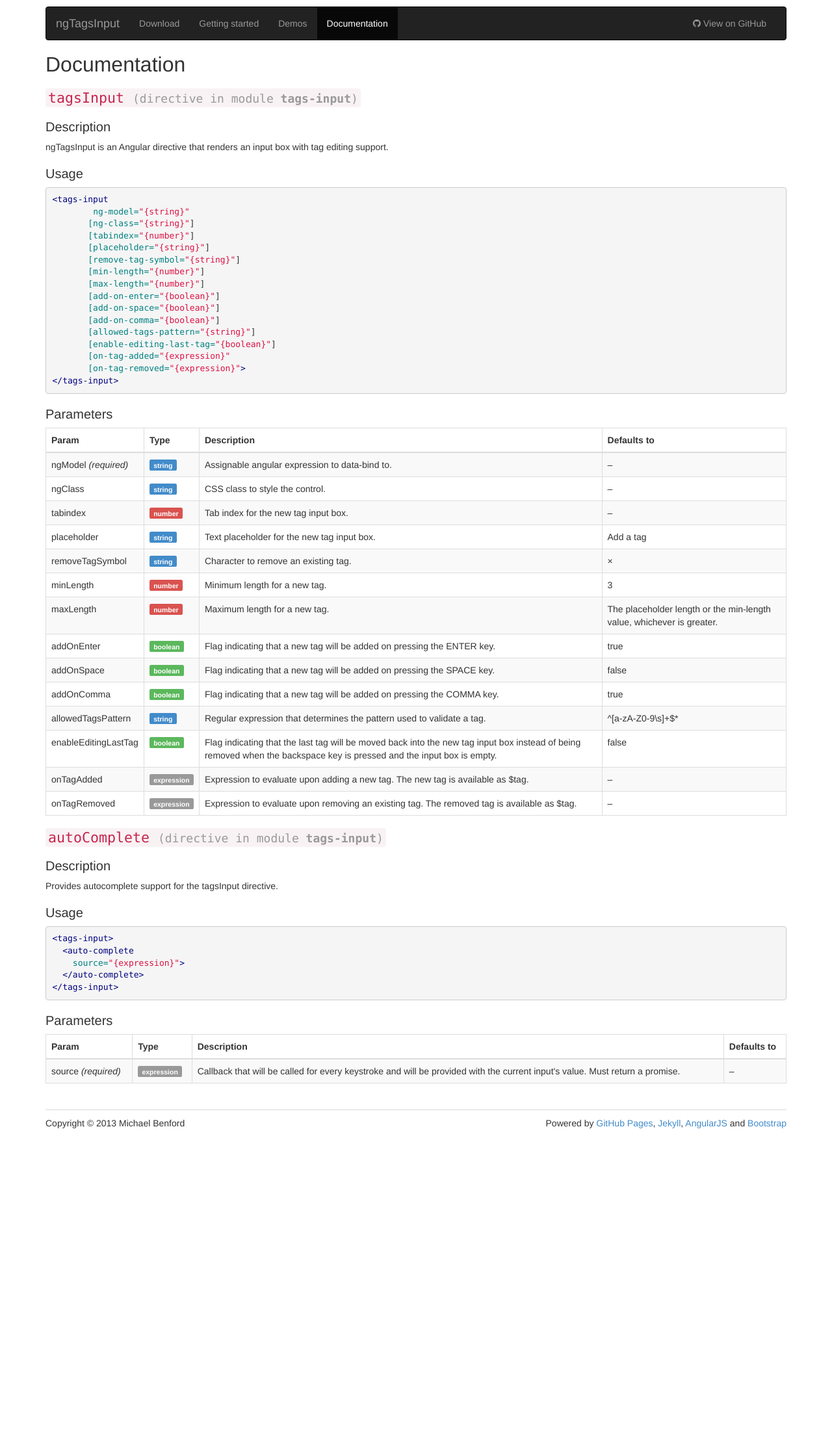
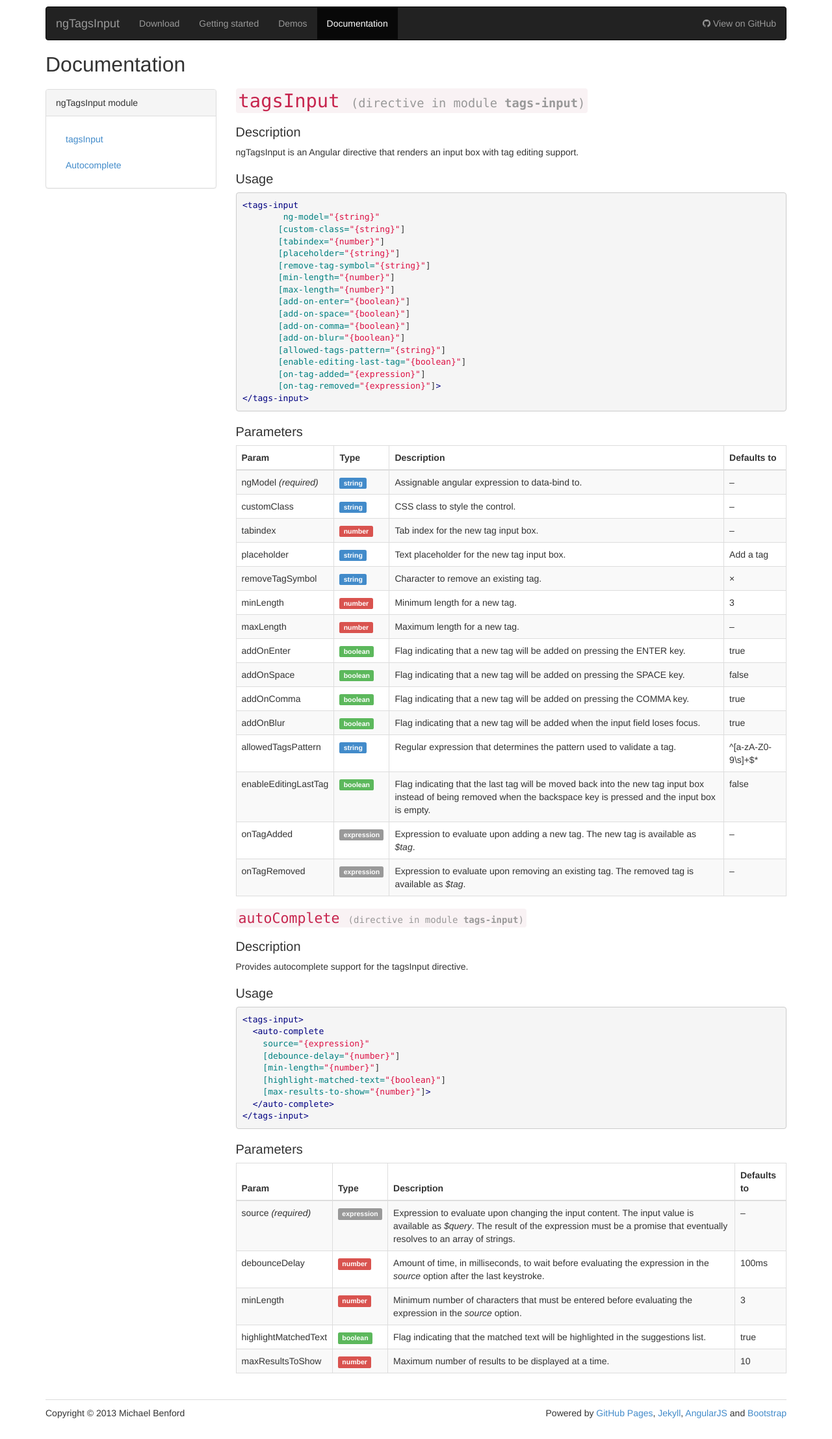
Before and after one commit to mbenford/ngTagsInput, a Jekyll site: the page built from documentation.html, in a window 1280 px wide. Shown: the whole page at 65% size. Built offline with Jekyll 4.4.1, drawn with Linux system fonts in a browser that asks for light colours; nearby versions of some CDN libraries; Markdown is read by kramdown in place of the engine named in the settings; before the commit the page ends 1768 px from its top, so only the background shows below that.

Commit message:
Updated to Bootstrap 3.0

```diff
--- a/_includes/navbar.html
+++ b/_includes/navbar.html
@@ -1,10 +1,8 @@
 <div class="container" ng-controller="NavCtrl">
   <nav class="navbar navbar-default navbar-inverse" role="navigation">
-    <div class="container">
       <div class="navbar-header">
         <a href="index.html" class="navbar-brand">ngTagsInput</a>
       </div>
-
       <div class="navbar-collapse collapse">
         <ul class="nav navbar-nav" ng-cloak>
           {% raw %}
@@ -15,7 +13,5 @@
           <li><a href="http://github.com/mbenford/ngTagsInput"><i class="icon-github"></i> View on GitHub</a></li>
         </ul>
       </div>
-
-    </div>
   </nav>
 </div>
--- a/documentation.html
+++ b/documentation.html
@@ -6,8 +6,24 @@ priority: 0.50
 ---
 <h1>Documentation</h1>
 
+<div class="row">
+  <div class="col-md-3">
+    <div>
+      <div class="panel panel-default">
+        <div class="panel-heading">ngTagsInput module</div>
+        <div class="panel-body">
+          <ul class="nav nav-list">
+            <li><a href="foobar">tagsInput</a></li>
+            <li><a href="foobar">Autocomplete</a></li>
+          </ul>
+        </div>
+      </div>
+    </div>
+  </div>
+
+  <div class="col-md-9">
     <section>
-  <h2><code>tagsInput <small>(directive in module <strong>tags-input</strong>)</small></code></h2>
+      <h1><code>tagsInput <small>(directive in module <strong>tags-input</strong>)</small></code></h1>
       <section>
         <h3>Description</h3>
         <p>ngTagsInput is an Angular directive that renders an input box with tag editing support.</p>
@@ -18,7 +34,7 @@ priority: 0.50
 {% highlight html %}
 <tags-input
         ng-model="{string}"
-       [ng-class="{string}"]
+       [custom-class="{string}"]
        [tabindex="{number}"]
        [placeholder="{string}"]
        [remove-tag-symbol="{string}"]
@@ -27,10 +43,11 @@ priority: 0.50
        [add-on-enter="{boolean}"]
        [add-on-space="{boolean}"]
        [add-on-comma="{boolean}"]
+       [add-on-blur="{boolean}"]
        [allowed-tags-pattern="{string}"]
        [enable-editing-last-tag="{boolean}"]
-       [on-tag-added="{expression}"
-       [on-tag-removed="{expression}">
+       [on-tag-added="{expression}"]
+       [on-tag-removed="{expression}"]>
 </tags-input>
 {% endhighlight %}
       </section>
@@ -53,7 +70,7 @@ priority: 0.50
               <td>&ndash;</td>
             </tr>
             <tr>
-          <td>ngClass</td>
+              <td>customClass</td>
               <td><span class="label type-string">string</span></td>
               <td>CSS class to style the control.</td>
               <td>&ndash;</td>
@@ -86,7 +103,7 @@ priority: 0.50
               <td>maxLength</td>
               <td><span class="label type-number">number</span></td>
               <td>Maximum length for a new tag.</td>
-          <td>The placeholder length or the min-length value, whichever is greater.</td>
+              <td>&ndash;</td>
             </tr>
             <tr>
               <td>addOnEnter</td>
@@ -107,6 +124,12 @@ priority: 0.50
               <td>true</td>
             </tr>
             <tr>
+              <td>addOnBlur</td>
+              <td><span class="label type-boolean">boolean</span></td>
+              <td>Flag indicating that a new tag will be added when the input field loses focus.</td>
+              <td>true</td>
+            </tr>
+            <tr>
               <td>allowedTagsPattern</td>
               <td><span class="label type-string">string</span></td>
               <td>Regular expression that determines the pattern used to validate a tag.</td>
@@ -115,19 +138,22 @@ priority: 0.50
             <tr>
               <td>enableEditingLastTag</td>
               <td><span class="label type-boolean">boolean</span></td>
-          <td>Flag indicating that the last tag will be moved back into the new tag input box instead of being removed when the backspace key is pressed and the input box is empty.</td>
+              <td>
+                Flag indicating that the last tag will be moved back into the new tag input box instead of being removed
+                when the backspace key is pressed and the input box is empty.
+              </td>
               <td>false</td>
             </tr>
             <tr>
               <td>onTagAdded</td>
               <td><span class="label type-expression">expression</span></td>
-          <td>Expression to evaluate upon adding a new tag. The new tag is available as $tag.</td>
+              <td>Expression to evaluate upon adding a new tag. The new tag is available as <em>$tag</em>.</td>
               <td>&ndash;</td>
             </tr>
             <tr>
               <td>onTagRemoved</td>
               <td><span class="label type-expression">expression</span></td>
-          <td>Expression to evaluate upon removing an existing tag. The removed tag is available as $tag.</td>
+              <td>Expression to evaluate upon removing an existing tag. The removed tag is available as <em>$tag</em>.</td>
               <td>&ndash;</td>
             </tr>
           </tbody>
@@ -147,7 +173,11 @@ priority: 0.50
 {% highlight html %}
 <tags-input>
   <auto-complete
-    source="{expression}">
+    source="{expression}"
+    [debounce-delay="{number}"]
+    [min-length="{number}"]
+    [highlight-matched-text="{boolean}"]
+    [max-results-to-show="{number}"]>
   </auto-complete>
 </tags-input>
 {% endhighlight %}
@@ -166,9 +196,38 @@ priority: 0.50
           <tr>
             <td>source <em>(required)</em></td>
             <td><span class="label type-expression">expression</span></td>
-        <td>Callback that will be called for every keystroke and will be provided with the current input's value. Must return a promise.</td>
+            <td>
+              Expression to evaluate upon changing the input content. The input value is available as <em>$query</em>.
+              The result of the expression must be a promise that eventually resolves to an array of strings.
+            </td>
             <td>&ndash;</td>
+          </tr>
+          <tr>
+            <td>debounceDelay</td>
+            <td><span class="label type-number">number</span></td>
+            <td>Amount of time, in milliseconds, to wait before evaluating the expression in the <em>source</em> option after the last keystroke.</td>
+            <td>100ms</td>
+          </tr>
+          <tr>
+            <td>minLength</td>
+            <td><span class="label type-number">number</span></td>
+            <td>Minimum number of characters that must be entered before evaluating the expression in the <em>source</em> option.</td>
+            <td>3</td>
+          </tr>
+          <tr>
+            <td>highlightMatchedText</td>
+            <td><span class="label type-boolean">boolean</span></td>
+            <td>Flag indicating that the matched text will be highlighted in the suggestions list.</td>
+            <td>true</td>
+          </tr>
+          <tr>
+            <td>maxResultsToShow</td>
+            <td><span class="label type-number">number</span></td>
+            <td>Maximum number of results to be displayed at a time.</td>
+            <td>10</td>
           </tr>
         </tbody>
       </table>
     </section>
+  </div>
+</div>
--- a/index.html
+++ b/index.html
@@ -22,8 +22,8 @@ priority: 1.00
           <div class="col-outer">
             <div class="col-inner">
               <p>Try it yourself!</p>
-              <tags-input ng-class="tags-input-home" ng-model="tags" placeholder="Add a superhero" replace-spaces-with-dashes="false">
-                  <auto-complete source="loadItems"></auto-complete>
+              <tags-input custom-class="tags-input-home" ng-model="tags" placeholder="Add a superhero" replace-spaces-with-dashes="false">
+                  <auto-complete source="loadItems($query)" min-length="1" debounce-delay="0"></auto-complete>
               </tags-input>
               <p class="text-right"><small>Check out the <a href="demos.html">demos page</a> to see more examples.</small></p>
             </div>
--- a/js/app.js
+++ b/js/app.js
@@ -5,11 +5,11 @@ angular.module("ngTagsInputSite", ['tags-input'])
             superheroes = data;
         });
         $scope.tags = ['Batman', 'Superman', 'Flash'];
-        $scope.loadItems = function(text) {
+        $scope.loadItems = function($query) {
             var items, deferred = $q.defer();
 
             items = _.chain(superheroes)
-                .filter(function(x) { return x.toLowerCase().indexOf(text.toLowerCase()) > -1; })
+                .filter(function(x) { return x.toLowerCase().indexOf($query.toLowerCase()) > -1; })
                 .take(10)
                 .value();
 
```
Also changed, not shown: css/bootstrap.min.css, css/ng-tags-input.min.css, js/ng-tags-input.min.js. Lines whose indentation alone changed are shown as unchanged.
